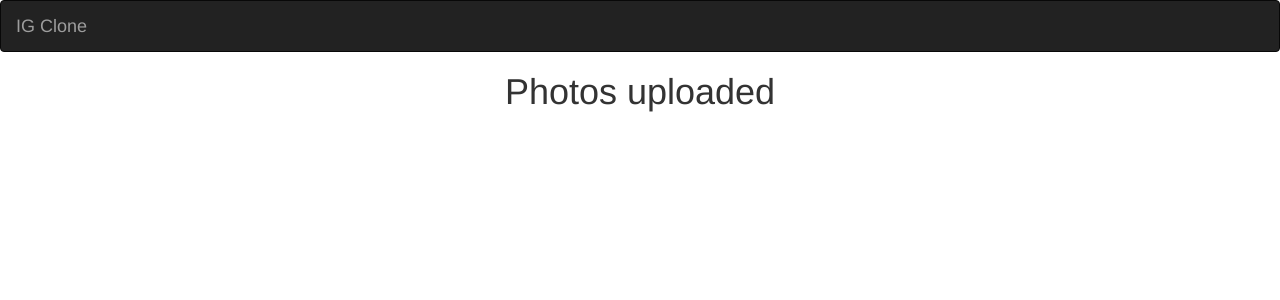
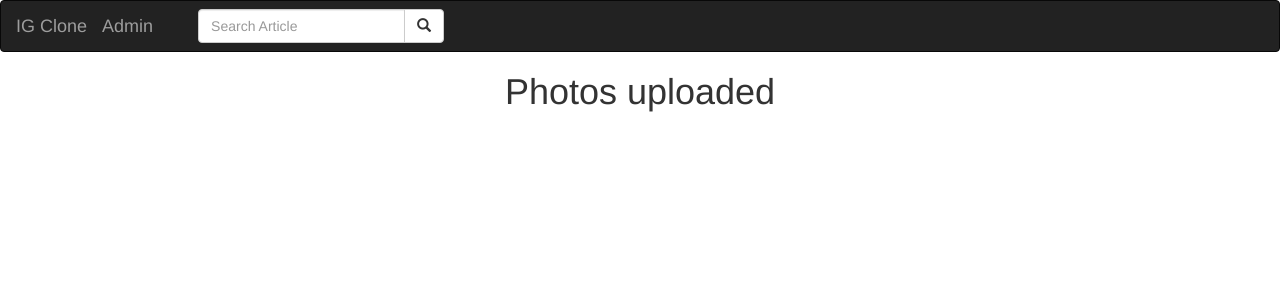
Before and after one commit to Mugala/Instagram-clone, a Django app: page /home/ in a window 1280 px wide. Shown: the top 300 px of the page. Run offline with Django 3.2, Linux system fonts and the light colour scheme; some libraries are stand-ins or nearby versions.

Commit message:
Search form this commit will add the search functionality to the home form

```diff
--- a/photos/models.py
+++ b/photos/models.py
@@ -5,7 +5,7 @@
 
 
 class Profile(models.Model):
-   # pro_picture = models.ImageField(upload_to = 'profile-pics', null=True)
+    pro_picture = models.ImageField(upload_to = 'profile-pics', null=True)
     profile_bio = models.CharField(max_length =200)
 
 class Comment(models.Model):
@@ -17,7 +17,7 @@
     image_comment = models.ManyToManyField(Comment)
     image_likes = models.ManyToManyField(Profile)
     pub_date = models.DateTimeField(auto_now_add=True)
-   # post_image = models.ImageField(upload_to = 'my-photos/', null=True)
+    post_image = models.ImageField(upload_to = 'my-photos/', null=True)
 
 
 
--- a/photos/templates/navbar.html
+++ b/photos/templates/navbar.html
@@ -10,7 +10,23 @@
   <div class="container-fluid">
     <div class="navbar-header">
       <a class="navbar-brand" href="{% url 'home' %}">IG Clone</a>
+      <a class="navbar-brand" href="http://127.0.0.1:8000/admin/">Admin</a>
     </div>
+<!-- Adding a search form  -->
+<div class="col-sm-4 col-md-4 navbar-center">
+
+  <form class="navbar-form" role="search" action="{% url 'search_results' %}">
+
+    <div class="input-group">
+      <input type="text" class="form-control" placeholder="Search Article" name="article">
+      <div class="input-group-btn">
+        <button class="btn btn-default" type="submit"><i class="glyphicon glyphicon-search"></i></button>
+      </div>
+    </div>
+
+  </form>
+</div>
+<!-- search form end -->
   </div>
 </nav>
 </body>
```
Also changed, not shown: photos/templates/welcome.html (+14 -1 lines).
